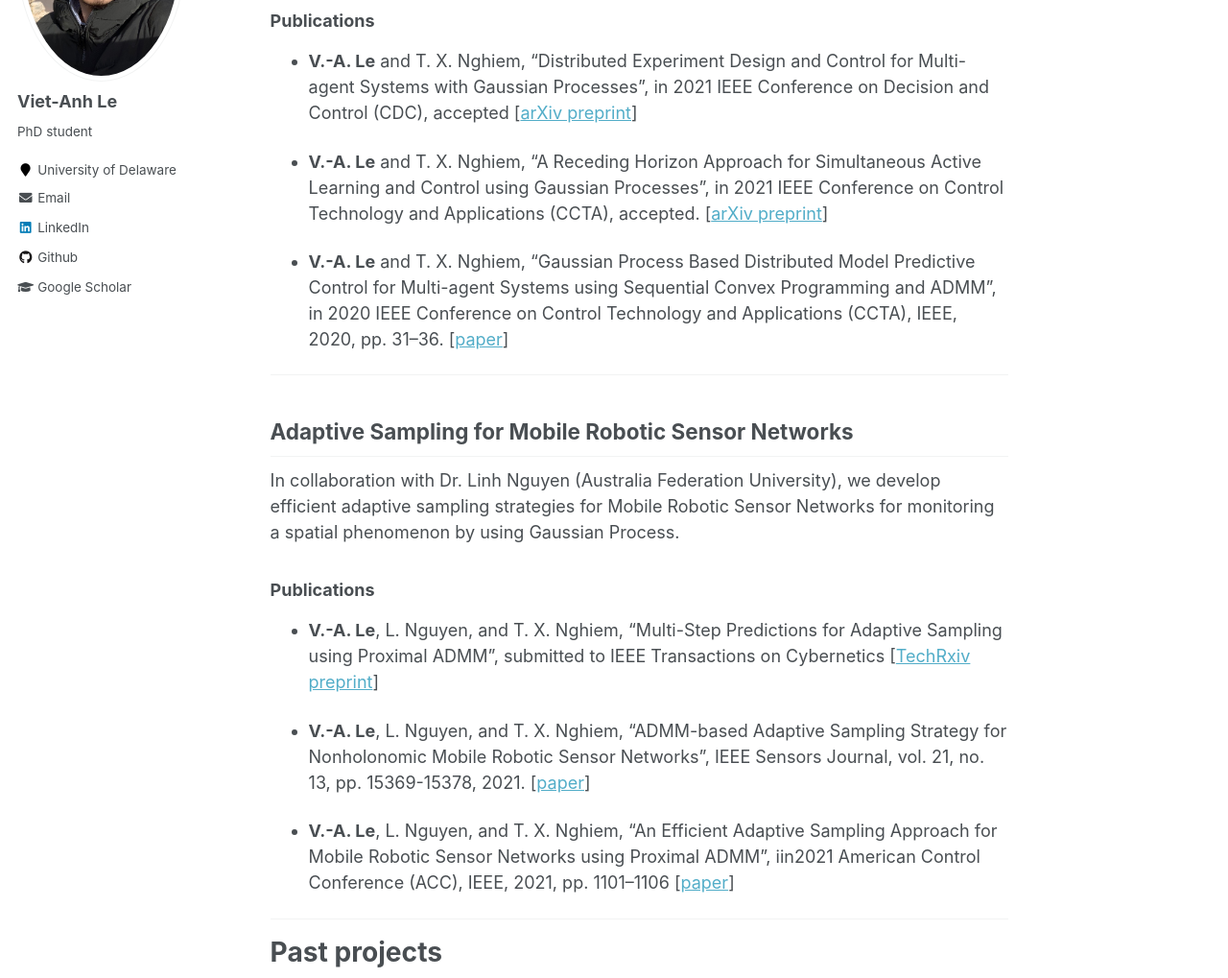
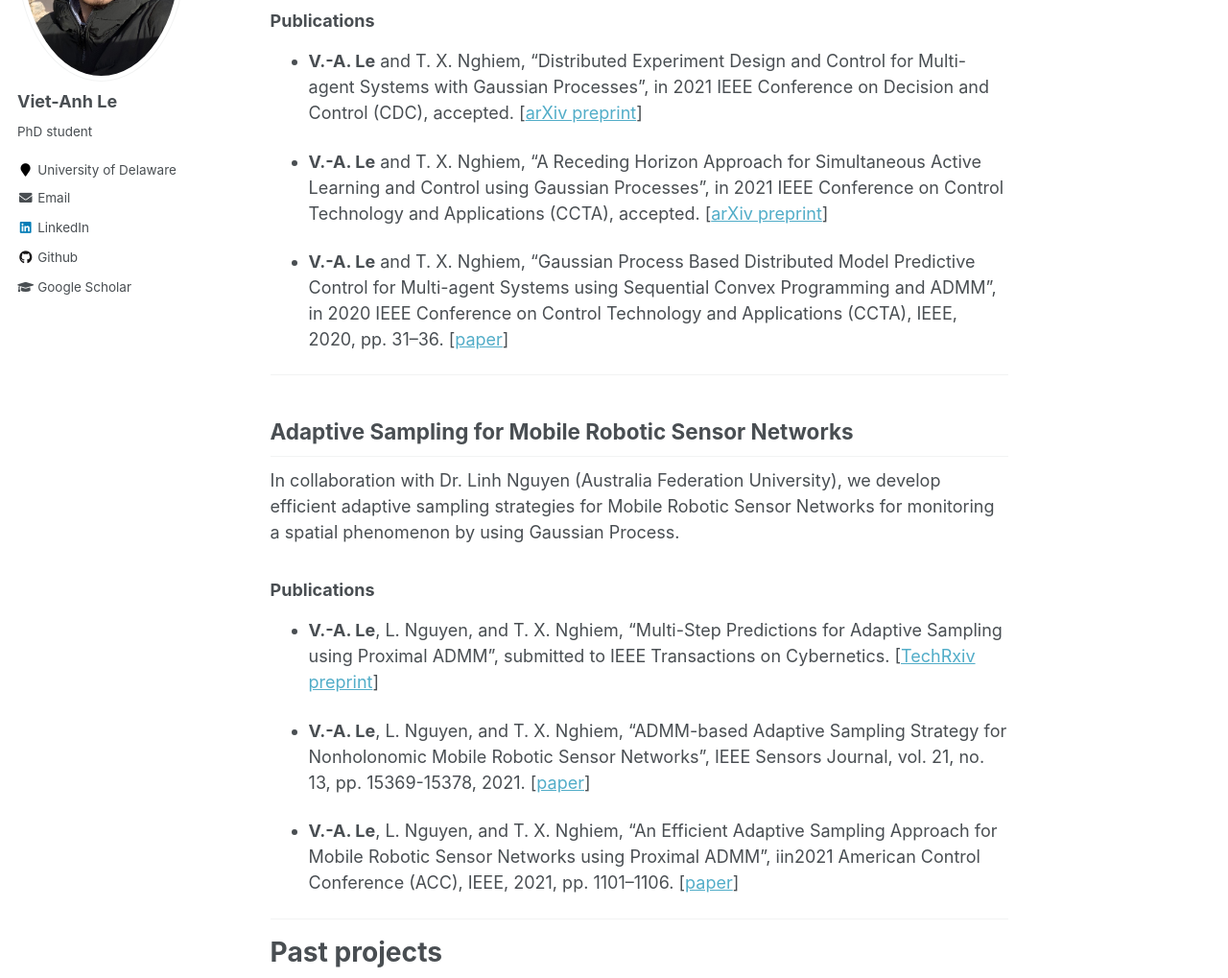
Before and after one commit to vietanhle0101/vietanhle0101.github.io, a Jekyll site: the page built from _pages/projects.md, in a window 1280 px wide and 1400 px high, scrolled down 542 px. Shown: the part 207-1226 px from the top of the window at 96% size. Built offline with Jekyll 4.4.1, drawn with Linux system fonts in a browser that asks for light colours.

```diff
--- a/_pages/projects.md
+++ b/_pages/projects.md
@@ -13,7 +13,7 @@ This project aims to enhance the performance of Model Predictive Control (MPC) f
 
 ### Publications
 
-* **V.-A. Le** and T. X. Nghiem, “Distributed Experiment Design and Control for Multi-agent Systems with Gaussian Processes”, in 2021 IEEE Conference on Decision and Control (CDC), accepted [[arXiv preprint](https://arxiv.org/abs/2103.14156)]
+* **V.-A. Le** and T. X. Nghiem, “Distributed Experiment Design and Control for Multi-agent Systems with Gaussian Processes”, in 2021 IEEE Conference on Decision and Control (CDC), accepted. [[arXiv preprint](https://arxiv.org/abs/2103.14156)]
 
 * **V.-A. Le** and T. X. Nghiem, “A Receding Horizon Approach for Simultaneous Active Learning and Control using Gaussian Processes”, in 2021 IEEE Conference on Control Technology and Applications (CCTA), accepted. [[arXiv preprint](https://arxiv.org/abs/2101.10351)]
 
@@ -27,11 +27,11 @@ In collaboration with Dr. Linh Nguyen (Australia Federation University), we deve
 
 ### Publications
 
-* **V.-A. Le**, L. Nguyen, and T. X. Nghiem, “Multi-Step Predictions for Adaptive Sampling using Proximal ADMM”, submitted to IEEE Transactions on Cybernetics [[TechRxiv preprint](https://www.techrxiv.org/articles/preprint/Multi-Step_Predictions_for_Adaptive_Sampling_using_Proximal_ADMM/14642577/1)]
+* **V.-A. Le**, L. Nguyen, and T. X. Nghiem, “Multi-Step Predictions for Adaptive Sampling using Proximal ADMM”, submitted to IEEE Transactions on Cybernetics. [[TechRxiv preprint](https://www.techrxiv.org/articles/preprint/Multi-Step_Predictions_for_Adaptive_Sampling_using_Proximal_ADMM/14642577/1)]
 
 * **V.-A. Le**, L. Nguyen, and T. X. Nghiem, “ADMM-based Adaptive Sampling Strategy for Nonholonomic Mobile Robotic Sensor Networks”, IEEE Sensors Journal, vol. 21, no. 13, pp. 15369-15378, 2021. [[paper](https://ieeexplore.ieee.org/document/9400422)]
 
-* **V.-A. Le**, L. Nguyen, and T. X. Nghiem, “An Efficient Adaptive Sampling Approach for Mobile Robotic Sensor Networks using Proximal ADMM”, iin2021 American Control Conference (ACC), IEEE, 2021, pp. 1101–1106 [[paper](https://ieeexplore.ieee.org/document/9482987)]
+* **V.-A. Le**, L. Nguyen, and T. X. Nghiem, “An Efficient Adaptive Sampling Approach for Mobile Robotic Sensor Networks using Proximal ADMM”, iin2021 American Control Conference (ACC), IEEE, 2021, pp. 1101–1106. [[paper](https://ieeexplore.ieee.org/document/9482987)]
 
 <hr />
 
```
Also changed, not shown: 1 other file.
